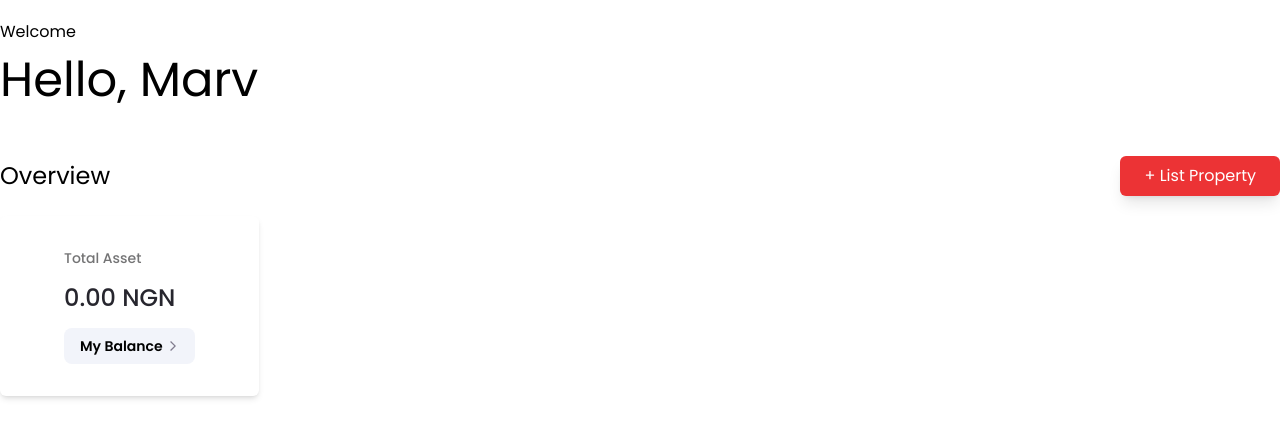
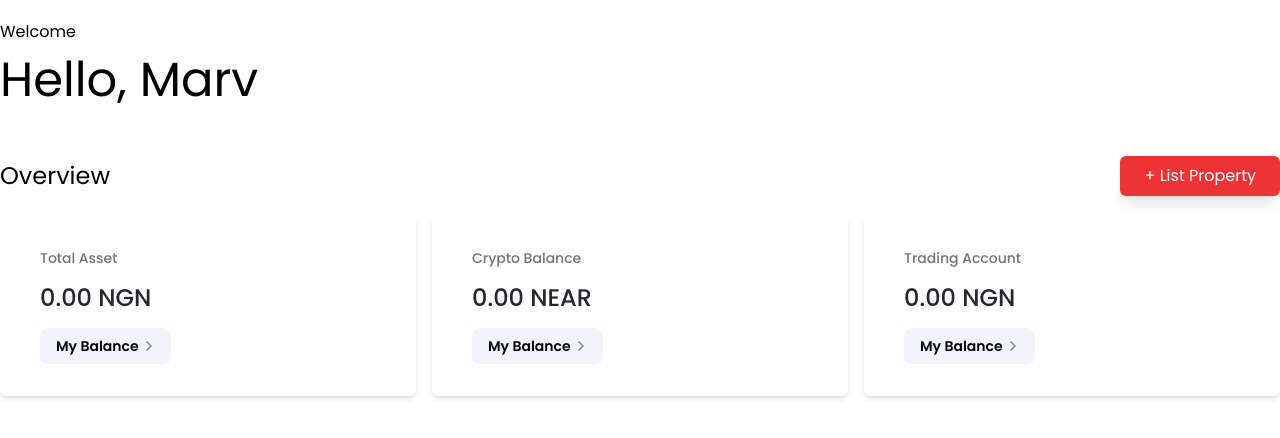
Before and after one commit to Grants-Projects/reits-africa-frontend, a Next.js app: page /dashboard in a window 1280 px wide. Shown: the top 438 px of the page. Built offline with nearby package versions, Linux system fonts and the light colour scheme.

Commit message:
overview dummy data

```diff
--- a/components/Feed/Feed.js
+++ b/components/Feed/Feed.js
@@ -4,7 +4,6 @@ export default function Feed() {
   return (
     <div className='md:9/12 md:ml-40 lg:ml-60 px-10 mt-10 max-w-[2560px]'>
       <div className='flex flex-col xxl:ml-60'>
-        {/* dashboardOverview */}
         <DashboardOverview />
         {/* Transactions */}
       </div>
--- /dev/null
+++ b/data.js
@@ -0,0 +1,20 @@
+export const data = [
+  {
+    id: 1,
+    text: 'Total Asset',
+    amount: '0.00 NGN',
+    balance: 'My Balance',
+  },
+  {
+    id: 2,
+    text: 'Crypto Balance',
+    amount: '0.00 NEAR',
+    balance: 'My Balance',
+  },
+  {
+    id: 3,
+    text: 'Trading Account',
+    amount: '0.00 NGN',
+    balance: 'My Balance',
+  },
+];
--- a/pages/dashboard/index.js
+++ b/pages/dashboard/index.js
@@ -1,37 +1,44 @@
 import { MdOutlineArrowForwardIos } from 'react-icons/md';
+import { data } from '../../data';
 
 export default function Dashboard() {
   return (
-    <div>
+    <div className='mb-40'>
       <div>
         <h1 className='text-base mt-5'>Welcome</h1>
         <h2 className='text-[28px] md:text-[48px]'>Hello, Marv</h2>
       </div>
 
       <div className='wrapper'>
-        <div className='flex items-center justify-between md:mt-5 lg:mt-10'>
+        <div className='flex items-center justify-between md:mt-3 lg:mt-10'>
           <h3 className='text-lg md:text-2xl'>Overview</h3>
           <button className='bg-[#EC3335] sm:text-md text-white shadow-lg px-6 py-2 rounded-md'>
             + List Property
           </button>
         </div>
 
-        <div className='cards mt-5 cursor-pointer'>
-          <div className='flex'>
-            {/* cards */}
-            <div className='bg-white shadow-md rounded-md py-8 px-16'>
+        <div className='grid grid-cols-1 md:grid-cols-2 lg:grid-cols-3 xxl:grid-cols-3 gap-4 mt-5'>
+          {data.map((item) => (
+            <div
+              key={item.id}
+              className='flex bg-white shadow-md rounded-md py-8 px-8 md:px-10 lg:px-10'
+            >
+              {/* CardList */}
+              <div>
                 <h4 className='text-[#747475] text-sm font-medium'>
-                Total Asset
+                  {item.text}
                 </h4>
                 <p className='text-[24px] text-[#27262E] my-3 font-medium'>
-                0.00 NGN
+                  {item.amount}
                 </p>
+
                 <div className='flex items-center bg-[#F2F4FA] rounded-lg px-4 py-2'>
-                <span className='text-sm font-bold'>My Balance</span>
+                  <span className='text-sm font-bold'>{item.balance}</span>
                   <MdOutlineArrowForwardIos className='w-3 h-3 ml-1 text-[#817C8E]' />
                 </div>
               </div>
             </div>
+          ))}
         </div>
       </div>
     </div>
```
Lines whose indentation alone changed are shown as unchanged.
